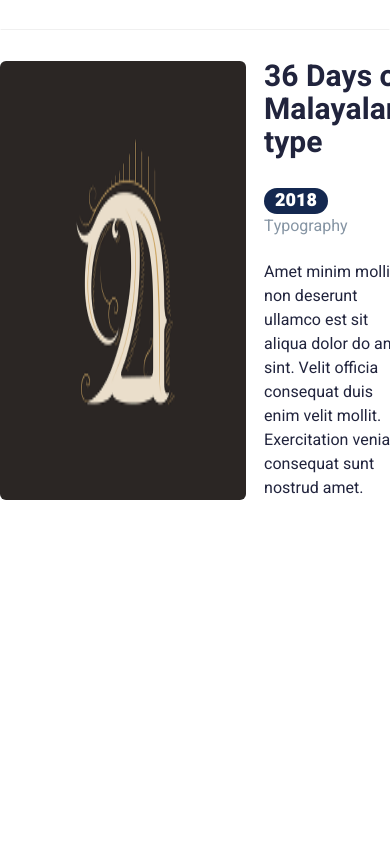
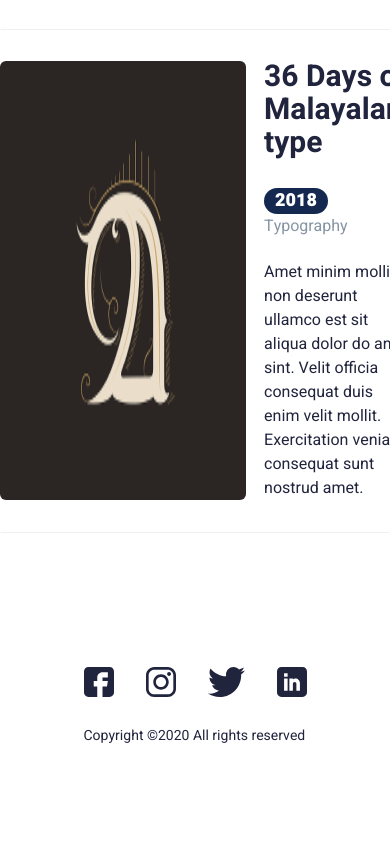
Before and after one commit to MlcodeDev/Blog, a plain HTML site: page index.html in a window 390 px wide. Shown: the part 2384-3232 px from the top of the page. Before the commit the page ends 2916 px from the top, so only its background shows below. Drawn offline with Linux system fonts and the light colour scheme.

Commit message:
Changed media breakpoints, fixed Recent Posts section centering problem, added missing </section> tag

```diff
--- a/index.html
+++ b/index.html
@@ -110,7 +110,19 @@
         <img src="assets/horizontal-line.svg">
       </div>
     </div>
-    </section>
   </main>
+  <footer class="socials">
+    <div class="wrapper center-horizontally">
+    <nav class="nav-socials">
+      <ul class="list-items ">
+        <li><a href="#"><img src="assets/icon-facebook.svg" alt=""></a></li>
+        <li><a href="#"><img src="assets/icon-ig.svg" alt=""></a></li>
+        <li><a href="#"><img src="assets/icon-twitter.svg" alt=""></a></li>
+        <li><a href="#"><img src="assets/icon-linkedin.svg" alt=""></a></li>
+      </ul>
+    </nav>
+    <span class="clr-dark fs-14 fw-400">Copyright ©2020 All rights reserved</span>
+    </div>
+  </footer>
 </body>
 </html>
--- a/styles.css
+++ b/styles.css
@@ -168,9 +168,12 @@ body{
   font-family: var(--ff-body);
 }
 
-.nav-subpages .list-items {
+.list-items {
   display: flex;
   flex-direction: row;
+}
+
+.nav-subpages .list-items {
   gap: 2.06rem;
 }
 .nav-subpages{
@@ -264,6 +267,10 @@ body{
   gap: 1.25rem;
 }
 
+.featured-works {
+  padding-bottom: 5.19rem;
+}
+
 .featured-works .wrapper {
   max-width: 53.62rem;
 }
@@ -304,6 +311,21 @@ body{
   display: flex;
   flex-direction: column;
   gap: 1.95rem;
+}
+
+footer {
+  min-height: 11.37rem;
+}
+
+.nav-socials .list-items{
+  width: fit-content;
+  gap: 2rem;
+  margin-top: 3.19rem;
+  margin-bottom: 1.63rem;
+}
+
+footer .wrapper {
+  width: fit-content;
 }
 
 @media (max-width: 375px) {
@@ -418,4 +440,7 @@ body{
   .featured-works .post-wrapper {
     gap: 1.06rem;
   }
+  .featured-works {
+    padding-bottom: 9.38rem;
+  }
 }
```
Also changed, not shown: assets/icon-facebook.svg (added), assets/icon-ig.svg (added), assets/icon-linkedin.svg (added), assets/icon-twitter.svg (added).
